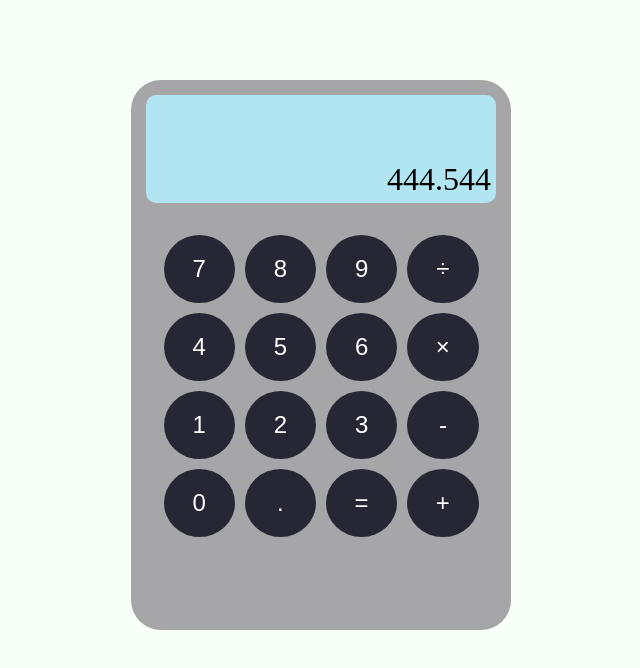
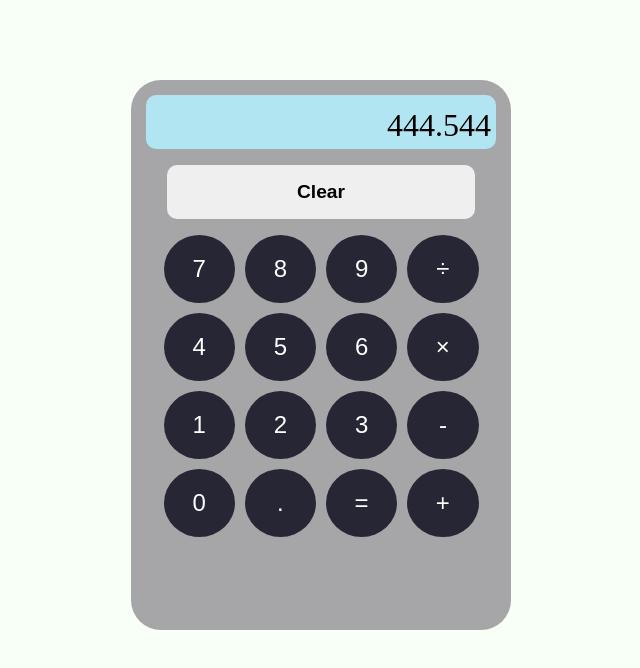
Before and after one commit to ehsan-saf/calculator, a plain HTML site: page index.html in a window 1280 px wide. Shown: the whole page, without its empty margins (319-959 px from the left). Drawn offline with Linux system fonts and the light colour scheme.

Commit message:
Add clear butotn

```diff
--- a/index.html
+++ b/index.html
@@ -14,6 +14,7 @@
     <main>
         <div class="calculator">
             <div class="screen">444.544</div>
+            <button class="clear">Clear</button>
             <div class="numpad">
                 <button class="number" id="7">7</button>
                 <button class="number" id="8">8</button>
--- a/style.css
+++ b/style.css
@@ -24,14 +24,14 @@ main {
     display: flex;
     flex-direction: column;
     align-items: center;
-    gap: 2rem;
+    gap: 1rem;
 }
 
 .screen {
     background-color: #B1E5F2;
     color: black;
     width: 100%;
-    height: 200px;
+    height: 280px;
     padding: 5px;
     border-radius: 10px;
     text-align: right;
@@ -39,6 +39,19 @@ main {
     display: flex;
     justify-content: end;
     align-items: end;
+}
+
+.clear {
+    padding: 16px 130px;
+    border-radius: 10px;
+    border: none;
+    font-size: 1.2rem;
+    font-weight: bold;
+    transition: scale 0.2s;
+}
+
+.clear:hover {
+    scale: 1.05;
 }
 
 .numpad {
```
